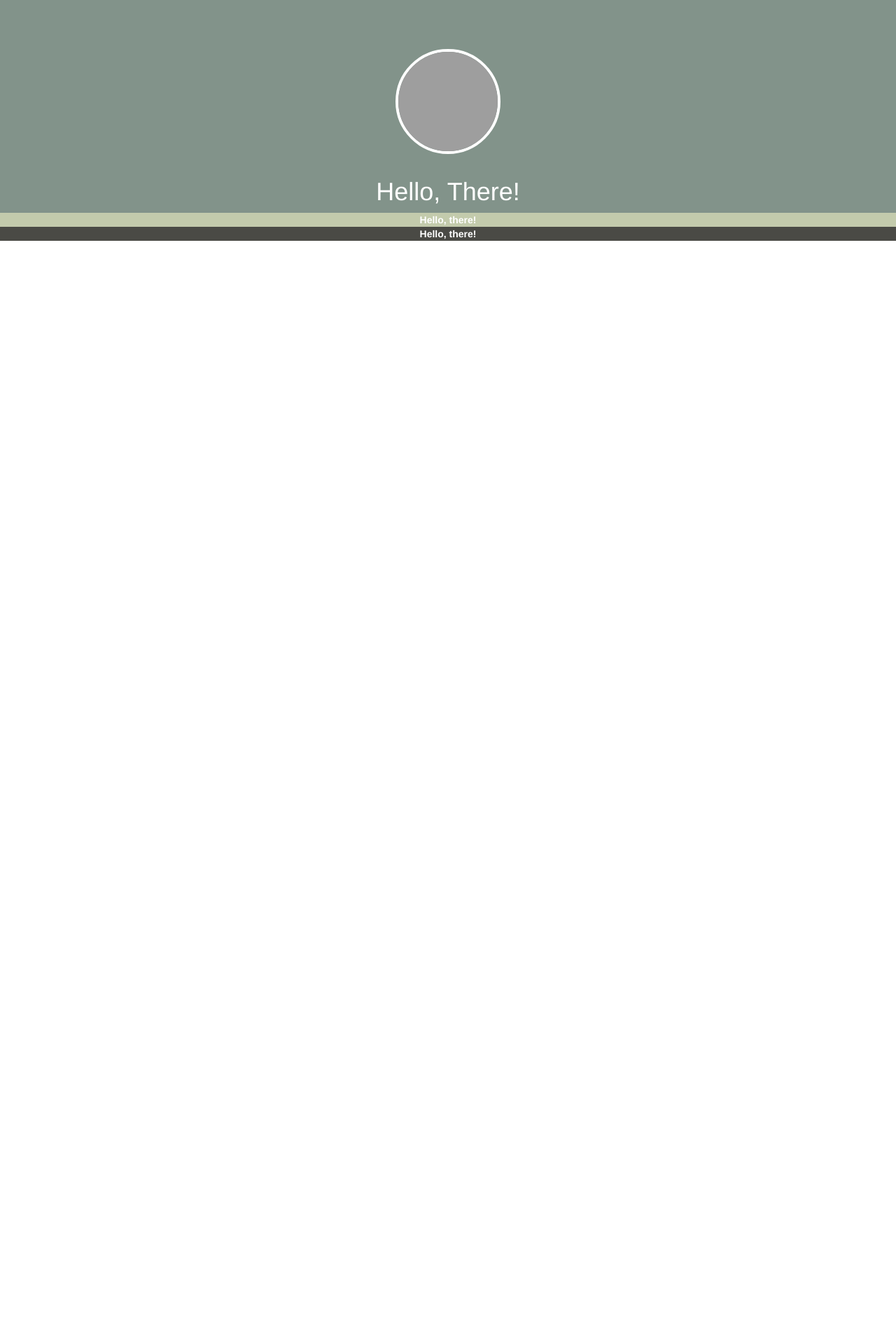
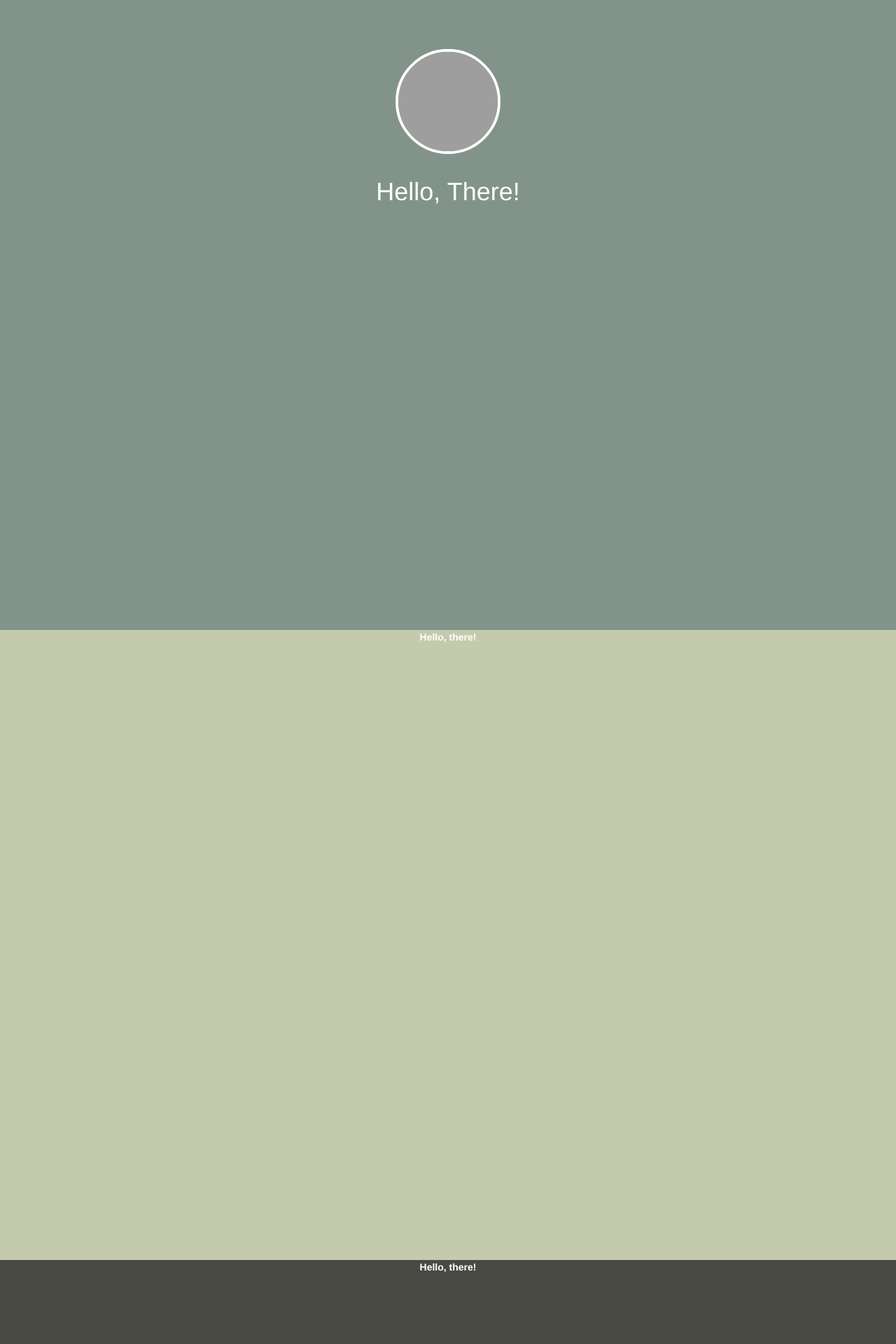
Before and after one commit to jhenriquez/jhenriquez.github.io.old, a Jekyll site: the page index.html, which Jekyll copies as it is, in a window 1280 px wide. Shown: the top 1920 px of the page at 70% size. Built offline with Jekyll 4.4.1, drawn with Linux system fonts in a browser that asks for light colours; before the commit the page ends 900 px from its top, so only the background shows below that; grey boxes are pictures that could not be loaded.

Commit message:
more tests with css

```diff
--- a/css/style.scss
+++ b/css/style.scss
@@ -14,14 +14,17 @@ $colors-cake: 	#FCA366;
 }
 
 .kiezel-row {
+  height: 100%;
   background-color: $colors-kiezel;
 }
 
 .cake-row {
+  height: 100%;
   background-color: $colors-cake;
 }
 
 .seron-row {
+  height: 100%;
   background-color: $colors-seron;
 }
 
@@ -46,3 +49,8 @@ $colors-cake: 	#FCA366;
 .viewport {
   height: 100%
 }
+
+html, body {
+	height: 100%;
+	min-height: 100%;
+}
```
